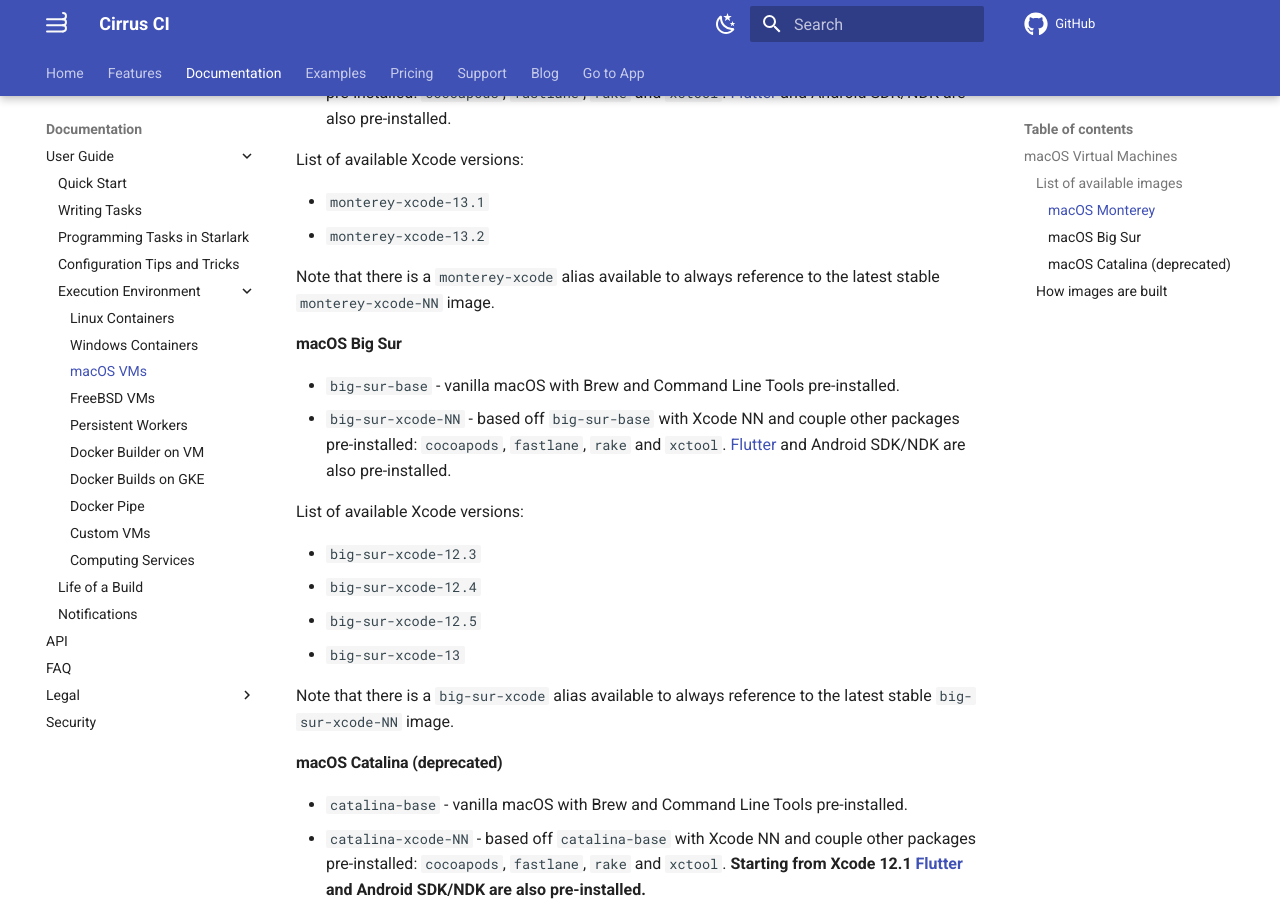
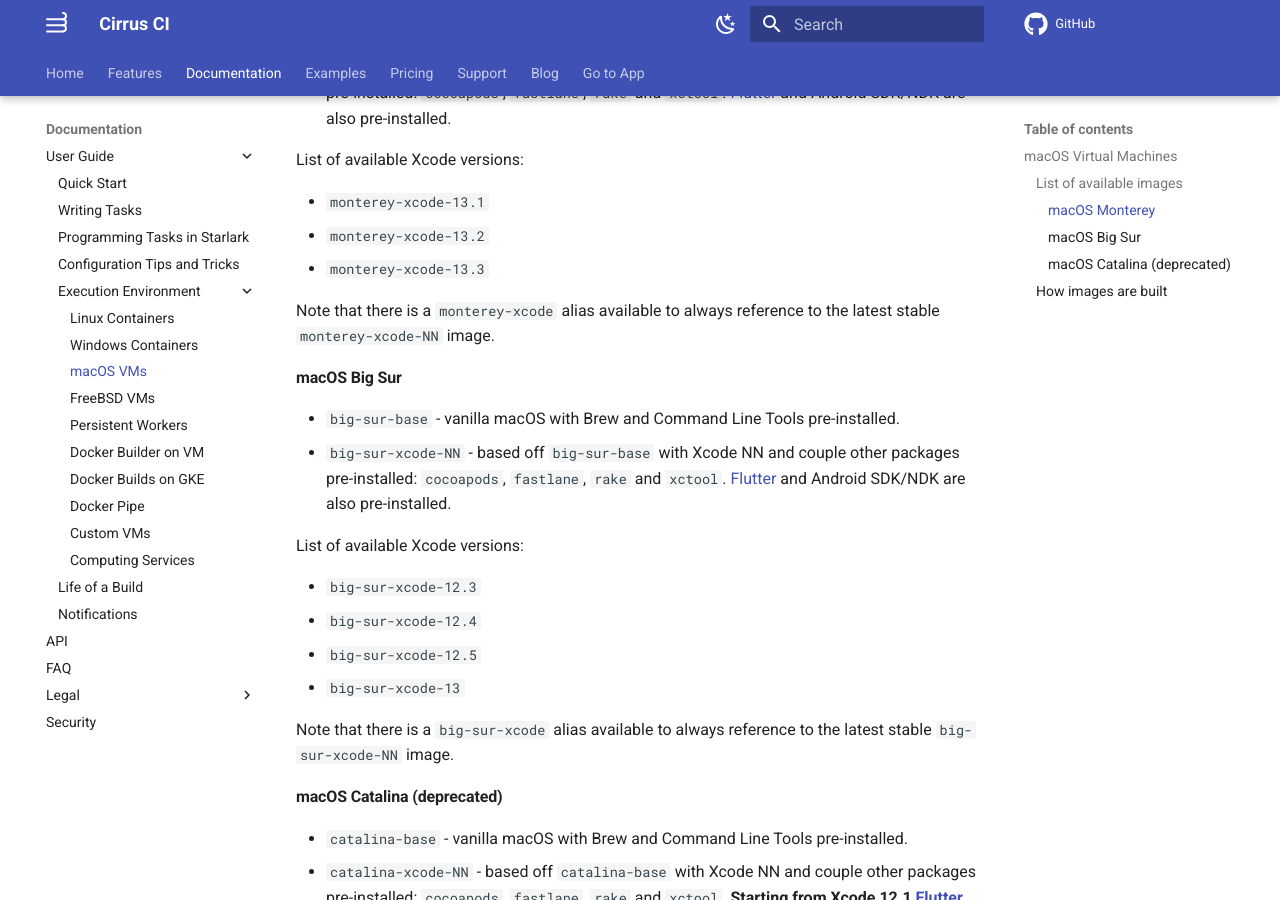
Before and after one commit to cirruslabs/cirrus-ci-docs, an MkDocs documentation site: the page built from docs/guide/macOS.md, in a window 1280 px wide and 900 px high, scrolled down 519 px. Built offline with MkDocs 1.6.1 and Material for MkDocs 9.7.7, drawn with Linux system fonts in a browser that asks for light colours; comment, search, counter and statistics services are not loaded.

Commit message:
Monterey Xcode 13.3

```diff
--- a/docs/guide/macOS.md
+++ b/docs/guide/macOS.md
@@ -23,6 +23,7 @@ List of available Xcode versions:
 
 * `monterey-xcode-13.1`
 * `monterey-xcode-13.2`
+* `monterey-xcode-13.3`
 
 Note that there is a `monterey-xcode` alias available to always reference to the latest stable `monterey-xcode-NN` image.
 
```
